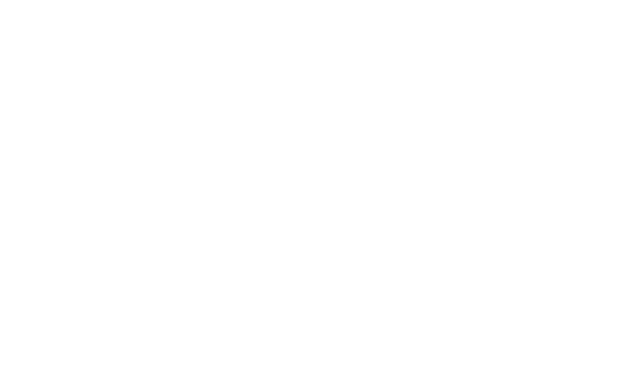
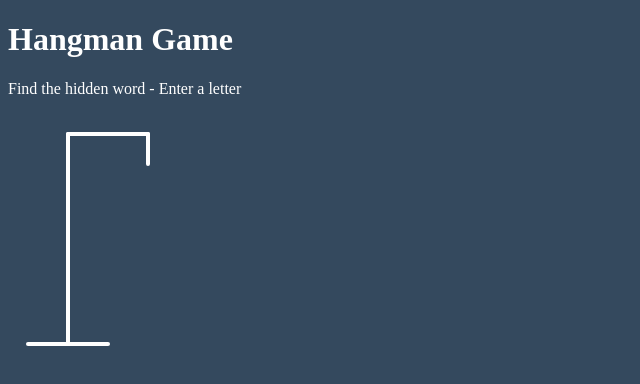
Before and after one commit to smkattoula/VanillaJS-Hangman-Game, a plain HTML site: page index.html in a window 1280 px wide. Shown: the whole page, without its empty margins (0-640 px from the left). Drawn offline with Linux system fonts and the light colour scheme.

Commit message:
inital markup

```diff
--- a/index.html
+++ b/index.html
@@ -7,6 +7,29 @@
     <title>Hangman Game</title>
   </head>
   <body>
+    <h1>Hangman Game</h1>
+    <p>Find the hidden word - Enter a letter</p>
+    <div class="game-container">
+      <svg height="250" width="200" class="figure-container">
+        <!-- Rod -->
+        <line x1="60" y1="20" x2="140" y2="20"></line>
+        <line x1="140" y1="20" x2="140" y2="50"></line>
+        <line x1="60" y1="20" x2="60" y2="230"></line>
+        <line x1="20" y1="230" x2="100" y2="230"></line>
+
+        <!-- Head -->
+        <circle cx="140" cy="70" r="20" class="figure-part" />
+
+        <!-- Body -->
+        <line x1="140" y1="90" x2="140" y2="150" class="figure-part"></line>
+        <!-- Arms -->
+        <line x1="140" y1="120" x2="120" y2="100" class="figure-part"></line>
+        <line x1="140" y1="120" x2="160" y2="100" class="figure-part"></line>
+        <!-- Legs -->
+        <line x1="140" y1="150" x2="120" y2="180" class="figure-part"></line>
+        <line x1="140" y1="150" x2="160" y2="180" class="figure-part"></line>
+      </svg>
+    </div>
     <script src="script.js"></script>
   </body>
 </html>
--- a/style.css
+++ b/style.css
@@ -0,0 +1,15 @@
+body {
+  background-color: #34495e;
+  color: white;
+}
+
+.figure-container {
+  fill: transparent;
+  stroke: white;
+  stroke-width: 4px;
+  stroke-linecap: round;
+}
+
+.figure-part {
+  display: none;
+}
```
